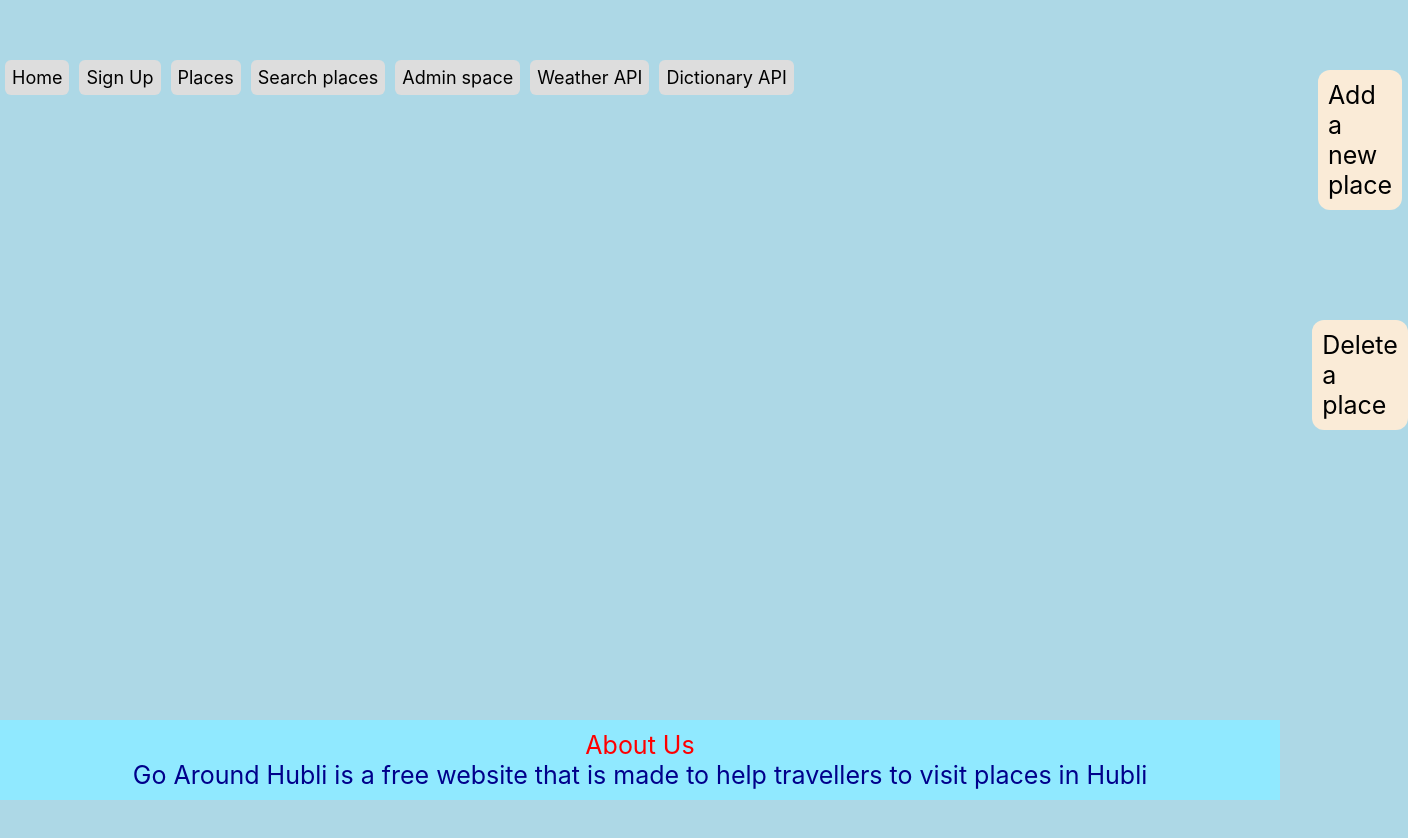
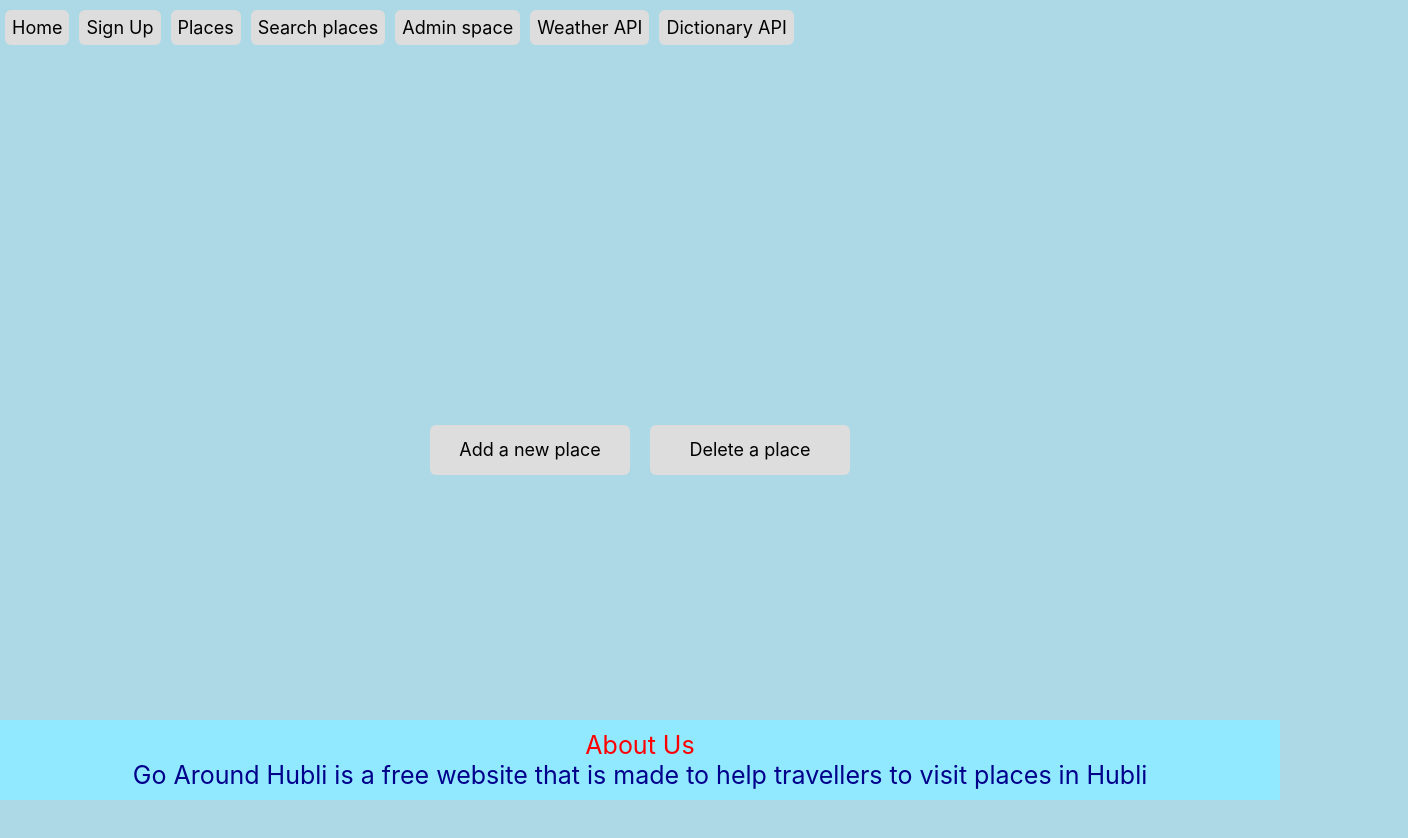
Before and after one commit to VIVPM/tourist-guide-website, a React (Create React App) app: page /Admin in a window 1280 px wide. Shown: the top 838 px of the page, 1408 px wide, since content can reach past the window. Built offline with nearby package versions, Linux system fonts and the light colour scheme; some icons are missing.

Commit message:
changes6

```diff
--- a/src/Admin.css
+++ b/src/Admin.css
@@ -1,19 +1,39 @@
-.form {
+/* Center the navbar in the middle of the page */
+.navbar1 {
     display: flex;
-    flex-direction: column;
     justify-content: center;
     align-items: center;
-    margin-top: 50px;
-    /* Adjusts the form's position */
+    height: 100vh;
+    /* Full screen height */
+    width: 100%;
 }
 
-.link {
-    display: flex;
-    text-decoration: none;
-    padding: 10px;
-    background-color: antiquewhite;
+/* Style for the links */
+.naav1 {
+    background-color: #ddd;
+    padding: 14px 16px;
+    border-radius: 6px;
+    border: 0;
+    box-sizing: border-box;
     color: black;
-    border-radius: 12px;
-    margin-top: 20px;
-    /* Adds spacing between the links */
+    cursor: pointer;
+    font-size: 18px;
+    height: 50px;
+    text-align: center;
+    width: 200px;
+    /* Fixed width for the buttons */
+    margin: 10px;
+    /* Spacing between buttons */
 }
+
+/* Hover effect */
+.naav1:hover {
+    background-color: #111;
+    color: white;
+}
+
+/* Change active link color */
+.navbar1 a.active {
+    background-color: #08d;
+    color: white;
+}
--- a/src/Admin.js
+++ b/src/Admin.js
@@ -1,17 +1,17 @@
-import { NavLink } from "react-router-dom";
-import './Admin.css'
-const Admin=()=>{
+import { Link } from "react-router-dom";
+import './Admin.css';
 
-    return(
-        <div>
-            <div className="form">
-                <NavLink className="link" to='/Addplace'>Add a new place</NavLink>
-                <br/>
-                <br/>
-                <br/>
-                <NavLink className="link" to='/Deleteplace'>Delete a place</NavLink>
-            </div>
+const Admin = () => {
+    return (
+        <div className="navbar1">
+            <Link className="nav-bar-link naav1" to="/Addplace">
+                Add a new place
+            </Link>
+            <Link className="nav-bar-link naav1" to="/Deleteplace">
+                Delete a place
+            </Link>
         </div>
-    )
-}
+    );
+};
+
 export default Admin;
```
Also changed, not shown: 11 other files (tests, documents, lock files or other folders).
